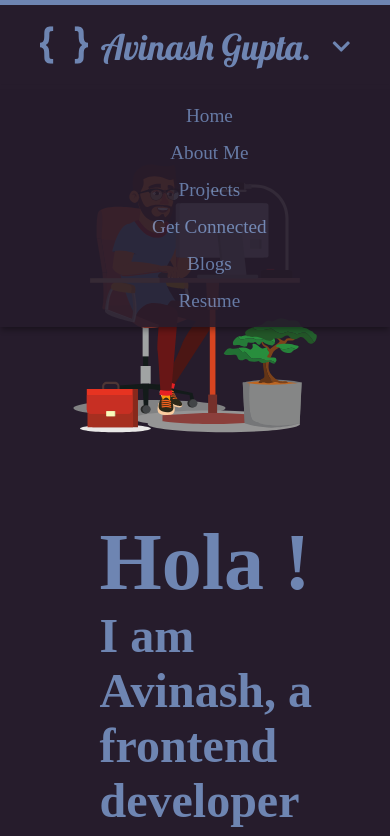
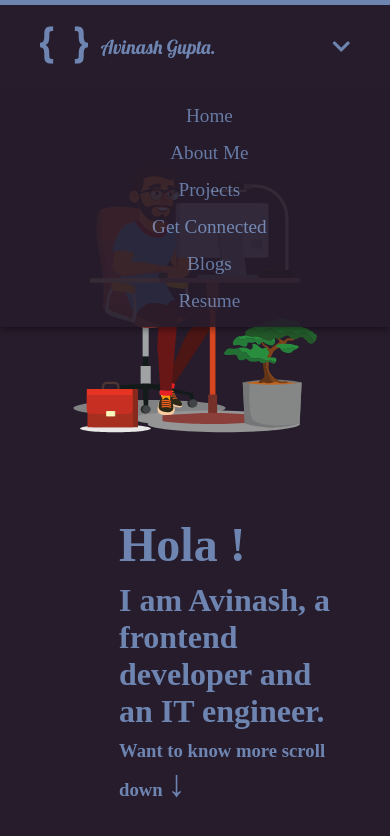
Before and after one commit to tier3guy/Portfolio, a React (Create React App) app: page / in a window 390 px wide. Shown: the top 836 px of the page. Built offline with nearby package versions, Linux system fonts and the light colour scheme; a web font is replaced by a local one.

Commit message:
cards bug fixed

```diff
--- a/src/App.css
+++ b/src/App.css
@@ -157,7 +157,7 @@ body{
 }
 .flip-card {
   background-color: transparent;
-  min-width: 350px;
+  width: 350px;
   height: 200px;
   perspective: 1000px;
 }
--- a/src/Components/Card.jsx
+++ b/src/Components/Card.jsx
@@ -1,7 +1,7 @@
 export default function Card(props){
   return(
     <>
-    <div class="flip-card cards_wrapper">
+    <div className="flip-card cards_wrapper">
       <div className="flip-card-inner">
         <div className="flip-card-front">
           {
--- a/src/Mobile.css
+++ b/src/Mobile.css
@@ -10,8 +10,11 @@
   }
   .navbar-wrapper{
     padding: 1em 2.5em;
+    width: 100vw;
   }
-
+  .logo-text{
+    font-size: 1.5em;
+  }
   .nav-items ul{
     opacity: 0.9;
     position: absolute;
@@ -43,7 +46,7 @@
     width: 70vw;
   }
   .hero-text-wrapper{
-    width: 90vw;
+    width: 80vw;
   }
   #me{
     width: 90vw;
@@ -96,3 +99,27 @@
   }
 
 }
+
+@media only screen and (max-width: 400px) {
+  .flip-card{
+    width: 80vw;
+  }
+  .logo-text{
+    font-size: 1.2em;
+  }
+  .hero-text-wrapper{
+    width: 80vw;
+    margin: auto;
+  }
+  .hero-text-wrapper h1{
+    font-size: 3em;
+  }
+  .hero-text-wrapper h2{
+    font-size: 2em;
+    margin-top: 10px;
+    margin-bottom: 10px;
+  }
+  .flip-card-front, .flip-card-back{
+    font-size: larger;
+  }
+}
```
